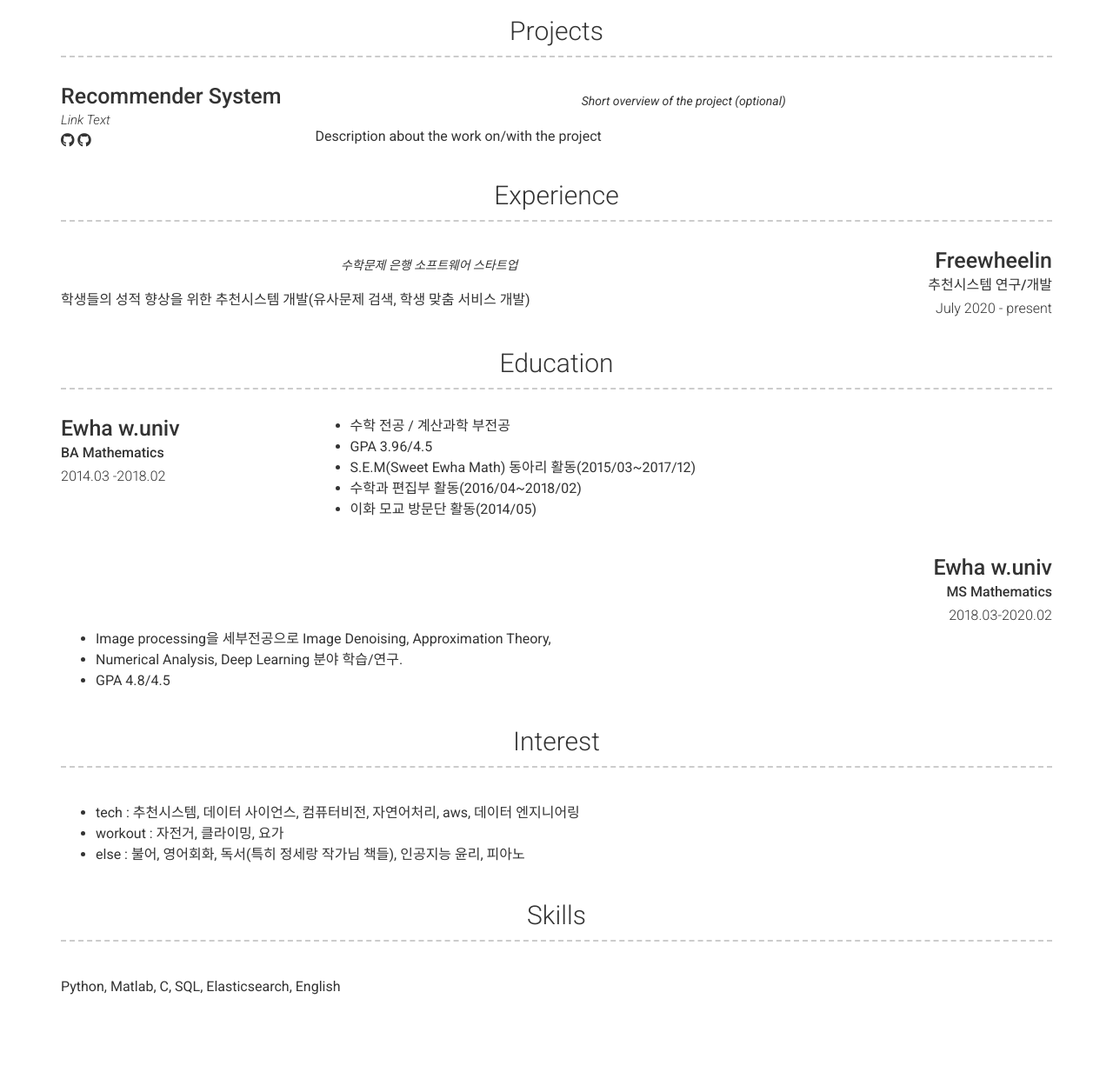
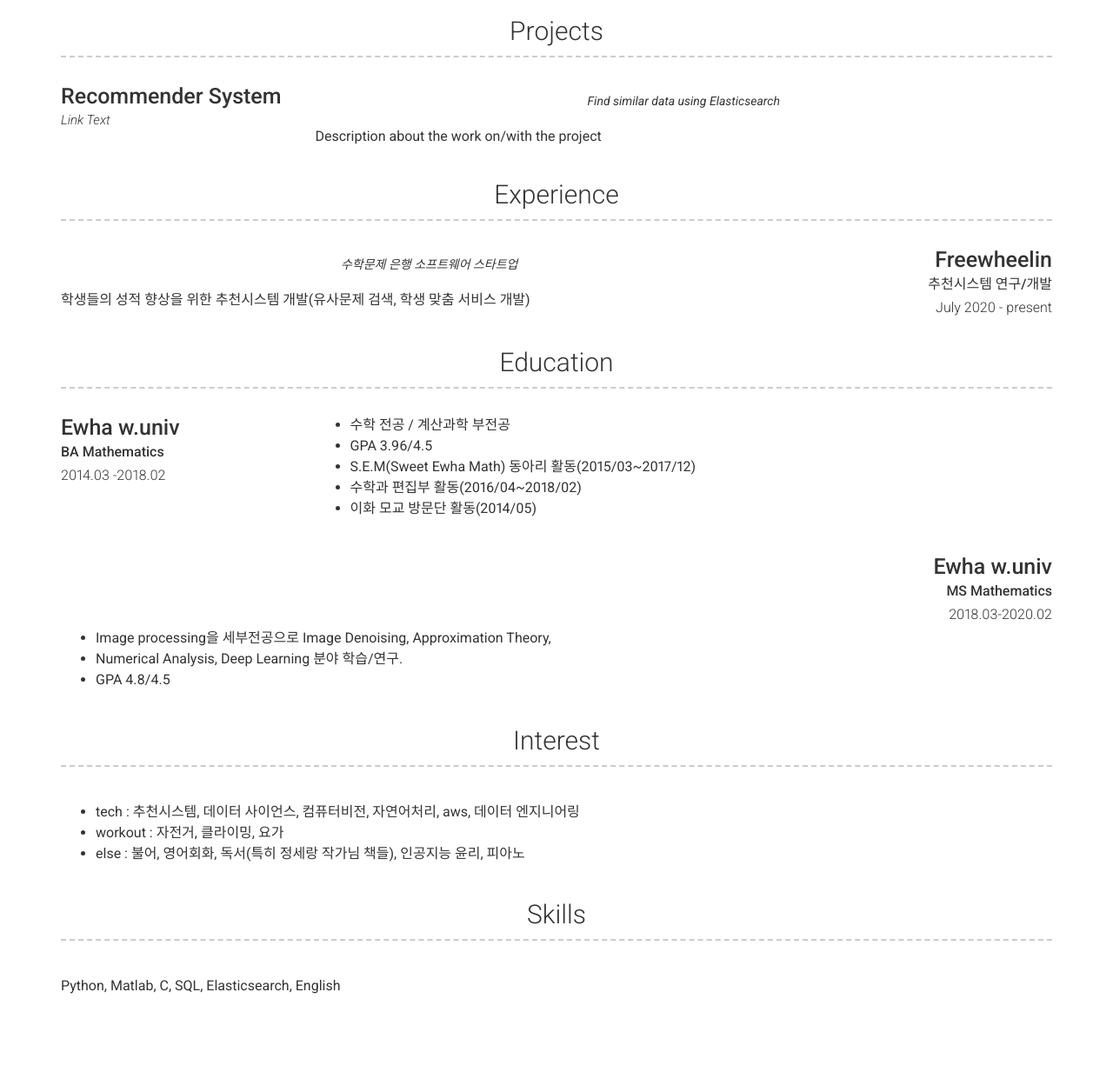
Before and after one commit to simonezz/simonezz.github.io, a Jekyll site: the page built from index.md, in a window 1280 px wide. Shown: the part 579-1812 px from the top of the page at 87% size. Built offline with Jekyll 4.4.1, drawn with Linux system fonts in a browser that asks for light colours; nearby versions of some CDN libraries.

Commit message:
Update _config.yml

```diff
--- a/_config.yml
+++ b/_config.yml
@@ -60,17 +60,10 @@ content:
     content:
       - layout: left
         title: Recommender System
-        link: Link to project (eg. sproogen.github.io/modern-resume-theme)(optional)
+        link: https://github.com/simonezz/RecSys
         link_text: Link Text
-        additional_links:
-          - title:  Github page for project (eg. sproogen/modern-resume-theme)
-            icon: fab fa-github
-            url: Link to project (eg. sproogen.github.io/modern-resume-theme)(optional)
-          - title:  Github page for project (eg. sproogen/modern-resume-theme)
-            icon: fab fa-github
-            url: Link to project (eg. sproogen.github.io/modern-resume-theme)(optional)
         quote: >
-          Short overview of the project (optional)
+          Find similar data using Elasticsearch
         description: | # this will include new lines to allow paragraphs
           Description about the work on/with the project
 
```
